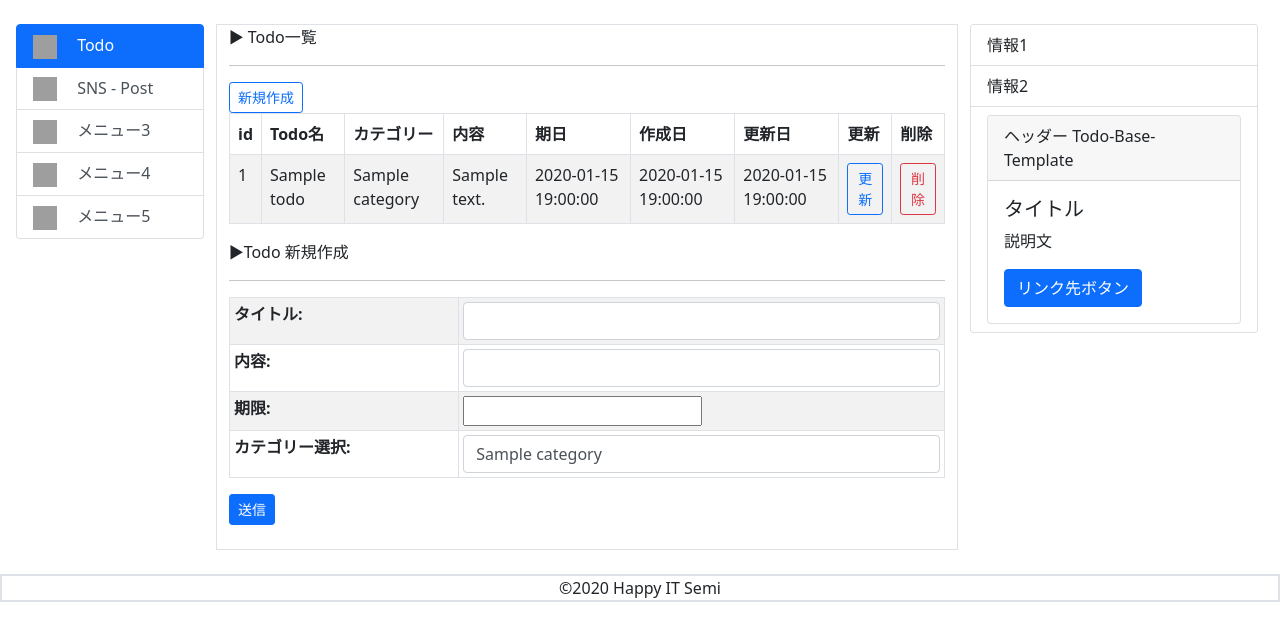
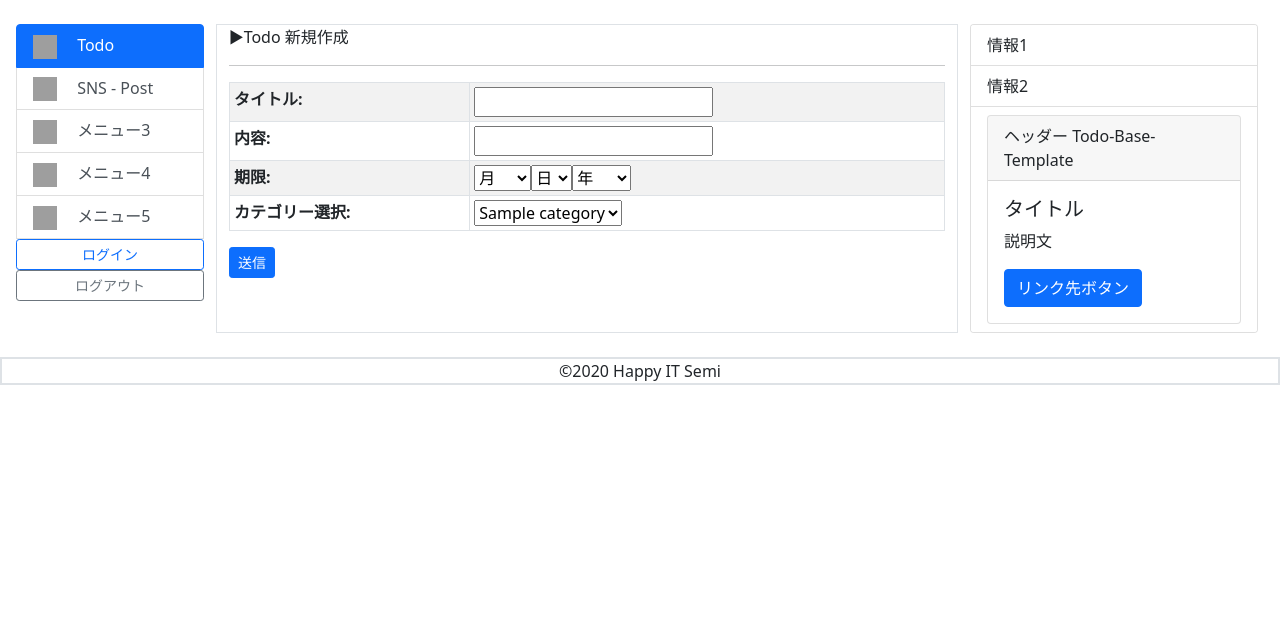
Before and after one commit to HappyITSemi/django_lesson, a Django app: page /todo/create/ in a window 1280 px wide. Shown: the part 56-697 px from the top of the page. Run offline with Django 3.2, Linux system fonts and the light colour scheme; tables that the repository leaves empty hold one stand-in row (values such as "Sample post"); some libraries are stand-ins or nearby versions; grey boxes are pictures that could not be loaded.

Commit message:
Basic-構成-3

```diff
--- a/templates/account/account_inactive.html
+++ b/templates/account/account_inactive.html
@@ -5,7 +5,9 @@
 {% block head_title %}{% trans "Account Inactive" %}{% endblock %}
 
 {% block content %}
-<h1>{% trans "Account Inactive" %}</h1>
+    <div class="col-lg-7 border order-2">
+        <h1>{% trans "Account Inactive" %}</h1>
 
-<p>{% trans "This account is inactive." %}</p>
+        <p>{% trans "This account is inactive." %}</p>
+    </div>
 {% endblock %}
--- a/templates/index.html
+++ b/templates/index.html
@@ -3,7 +3,8 @@
 {% block title %}Home{% endblock %}
 {% block content %}
 <div class="col-lg-7 border order-2">
-<a href="{%  url 'todo:todo_index' %}" class="btn btn-primary">Todo一覧</a><br/>
+<a href="{%  url 'todo:todo_index' %}" class="btn btn-primary">Todo一覧</a>
+    <hr>
   <img src="/static/images/django-cover.png" class="img-fluid" alt="django-start">
 </div>
 {% endblock %}
--- a/templates/todo/base.html
+++ b/templates/todo/base.html
@@ -54,6 +54,10 @@
                 <a href="#" class="list-group-item list-group-item-action">
                     <img src="{% static 'bootstrap-icons/icons/envelope.svg' %}" alt="" width="24" height="24"/>
                     　メニュー5</a>
+
+                    <a role="button" class="btn  btn-sm btn-outline-primary" href="{% url 'account_login' %}">ログイン</a>
+                    <a role="button" class="btn  btn-sm btn-outline-secondary" href="{% url 'account_logout' %}">ログアウト</a>
+
             </div>
         </div>
         {% block content %}
--- a/templates/todo/create.html
+++ b/templates/todo/create.html
@@ -1,44 +1,8 @@
 {% extends './base.html' %}
 {% load static %}
-{% block title %}Todo-Create{% endblock %}
+{% block title %}Todo新規作成{% endblock %}
 {% block content %}
     <div class="col-lg-7 border order-2">
-        ▶ Todo一覧<hr/>
-        <a role="button" class="btn btn-sm btn-outline-primary" href="{% url "todo:todo_create" %}">新規作成</a>
-        <table class="table table-striped table-hover table-bordered">
-            <thead>
-            <tr>
-                <th>id</th>
-                <th>Todo名</th>
-                <th>カテゴリー</th>
-                <th>内容</th>
-                <th>期日</th>
-                <th>作成日</th>
-                <th>更新日</th>
-                <th>更新</th>
-                <th>削除</th>
-            </tr>
-            </thead>
-            <tbody>
-            {% for todo in object_list %}
-                <tr>
-                    <td>{{ todo.pk }}</td>
-                    <td>{{ todo.title }}</td>
-                    <td>{{ todo.category.name }}</td>
-                    <td>{{ todo.description }}</td>
-                    <td>{{ todo.due_date|date:"Y-m-j H:i:s" }}</td>
-                    <td> {{ todo.created_at|date:"Y-m-j H:i:s" }}</td>
-                    <td> {{ todo.updated_at|date:"Y-m-j H:i:s" }}</td>
-                    <td>
-                        <button type="submit" class="btn btn-sm btn-outline-primary">更新</button>
-                    </td>
-                    <td>
-                        <button type="submit" class="btn btn-sm btn-outline-danger">削除</button>
-                    </td>
-                </tr>
-            {% endfor %}
-            </tbody>
-        </table>
         ▶Todo 新規作成
         <hr/>
         <form method="POST" action="{% url 'todo:todo_create' %}">
--- a/templates/todo/update.html
+++ b/templates/todo/update.html
@@ -1,15 +1,15 @@
 {% extends './base.html' %}
 {% load static %}
-{% block title %}Todo-Update{% endblock %}
+{% block title %}Todo更新{% endblock %}
 {% block content %}
     <div class="col-lg-7 border order-2">
         ▶Todo 更新 {{ todo.pk }}
         <hr/>
-        <form method="post">
+        <form method="post" action="{% url 'todo:todo_update' todo.pk %}">
             {% csrf_token %}
             {{ form_non_field_errors }}
             {{ form.as_table }}
             <input type="submit" class="btn btn-sm btn-primary" value="更新">
-        <br/>
+            <br/>
     </div>
 {% endblock %}
--- a/todo/forms.py
+++ b/todo/forms.py
@@ -1,6 +1,5 @@
 #
 from django import forms
-from django.contrib.admin.widgets import AdminDateWidget
 
 from todo.models import Todo, Category
 
@@ -8,16 +7,10 @@ from todo.models import Todo, Category
 class CategoryForm(forms.ModelForm):
     class Meta:
         model = Category
-        fields = ('name', )
+        fields = ('name',)
 
-    name = forms.CharField(label='名前', max_length=20, widget=forms.TextInput)
-
-    def __init__(self, *args, **kwargs):
-        super().__init__(*args, **kwargs)
-
-        self.fields['name'].widget.attrs['class'] = 'form-control'
-        self.fields['name'].widget.attrs['placeholder'] = '名前を入力してください。'
-        self.fields['favorite'].widget.attrs['class'] = 'form-control'
+    name = forms.CharField(label='名前', max_length=20)
+    name.widget.attrs.update({'class': 'form-control'})
 
     def __str__(self):
         return self.category
@@ -28,20 +21,19 @@ class TodoForm(forms.ModelForm):
     class Meta:
         model = Todo
         fields = ('title', 'description', 'due_date', 'category')
+        widgets = {
+            'due_date': forms.SelectDateWidget(empty_label=('年', '月', '日'))
+        }
 
         title = forms.CharField(label='タイトル', max_length=32)
         description = forms.CharField(label='内容', max_length=32)
-        due_date = forms.DateTimeField(label='期限', widget=AdminDateWidget())
+        due_date = forms.DateTimeField(label='期限')
 
-    def __init__(self, *args, **kwargs):
-        super().__init__(*args, **kwargs)
-        self.fields['title'].widget.attrs['class'] = 'form-control'
-        self.fields['title'].widget.attrs = {'class': 'form-control'}
-        self.fields['description'].widget.attrs = {'class': 'form-control'}
-        self.fields['category'].widget.attrs = {'class': 'form-control'}
+        title.widget.attrs.update({'class': 'form-control'})
+        description.widget.attrs.update({'class': 'form-control'})
 
     def clean_title(self):
         title = self.cleaned_data.get('title')
         if len(title) < 6:
-            raise forms.ValidationError('6文字以上です')
+            raise forms.ValidationError('6文字以上入力してください。')
         return title
--- a/todo/views.py
+++ b/todo/views.py
@@ -12,9 +12,7 @@ from todo.models import Todo, Category
 class TodoIndexView(ListView):
     model = Todo
     template_name = 'todo/index.html'
-    paginate_by = 10
-
-    # queryset = Todo.objects.all()
+    paginate_by = 3
 
     def get_context_data(self, *, object_list=None, **kwargs):
         context = super().get_context_data()
@@ -45,13 +43,13 @@ class TodoUpdateView(UpdateView):
     form_class = TodoForm
     success_url = reverse_lazy('todo:todo_index')
 
-    def form_valid(self, form):
-        messages.success(self.request, 'Todoを更新しました。')
-        return super().form_valid(form)
-
-    def form_invalid(self, form):
-        messages.error(self.request, "Todoの更新に失敗しました。")
-        return super().form_invalid(form)
+    # def form_valid(self, form):
+    #     messages.success(self.request, 'Todoを更新しました。')
+    #     return redirect(self.get_success_url())
+    #
+    # def form_invalid(self, form):
+    #     messages.error(self.request, "Todoの更新に失敗しました。")
+    #     return super().form_invalid(form)
 
 
 class TodoDeleteView(DeleteView):
```
Also changed, not shown: templates/base.html (+7 -7 lines), templates/todo/index.html (+43 -5 lines).
